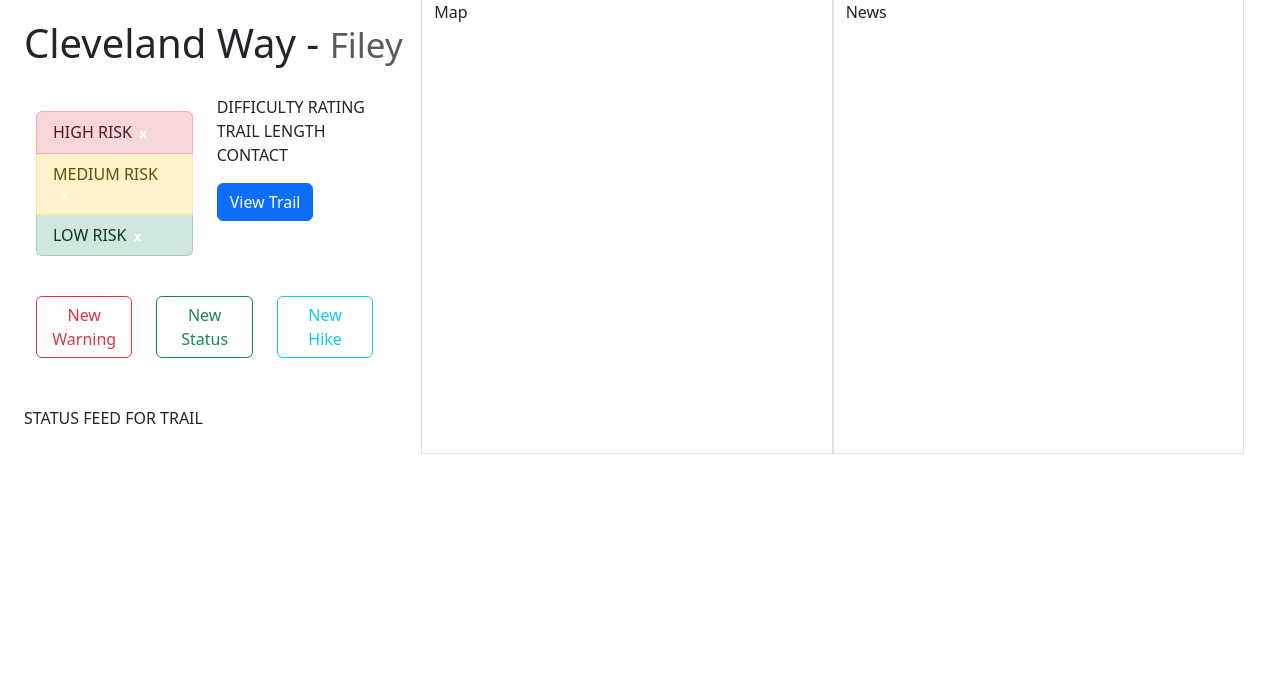
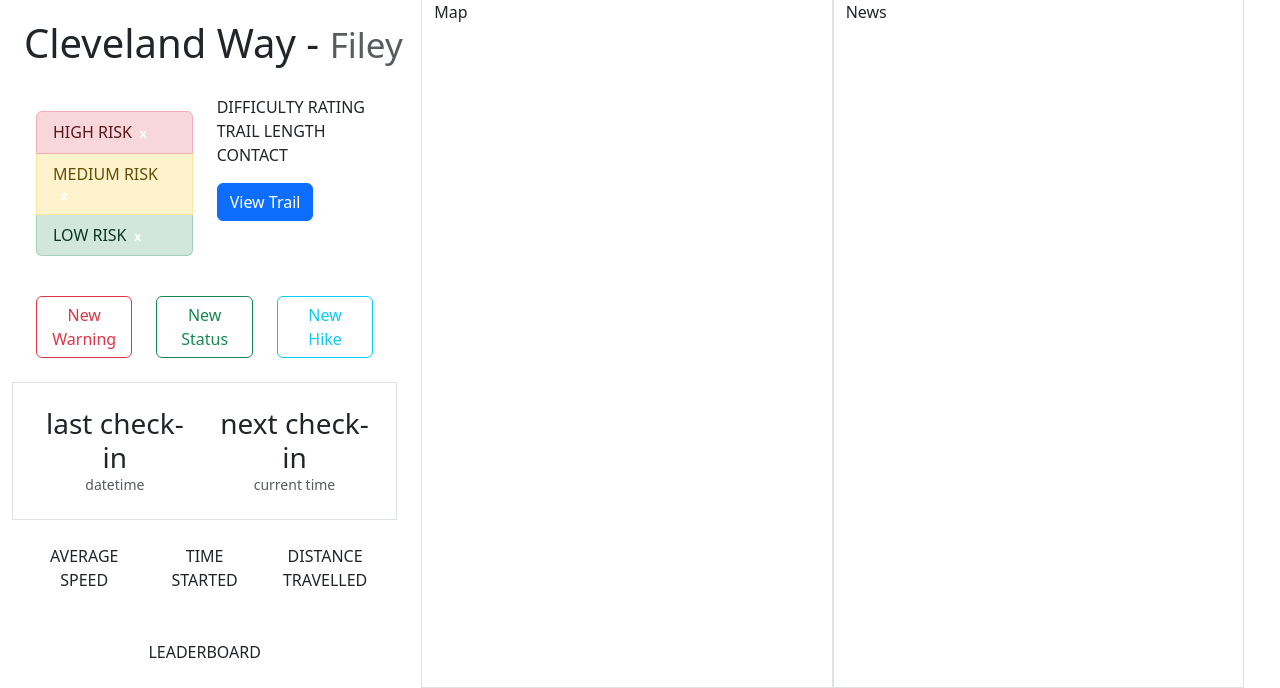
Before and after one commit to cadeclark101/hikeme, a Django app: page / in a window 1280 px wide. Shown: the part 151-839 px from the top of the page. Before the commit the page ends 605 px from the top, so only its background shows below. Run offline with Django 4.2, Linux system fonts and the light colour scheme; a user stored in the database is signed in; data comes from the database, SQL or seed files in the repository; some libraries are stand-ins or nearby versions.

Commit message:
Added more front end elements to homepage

```diff
--- a/templates/home.html
+++ b/templates/home.html
@@ -15,9 +15,9 @@
                 <div class="row container-fluid">
                     <div class="col border-right">
                         <ul class="list-group py-3">
-                            <li class="list-group-item list-group-item-danger font-weight-bold">HIGH RISK<span class="badge badge-primary badge-pill float-right">x</span></li>
-                            <li class="list-group-item list-group-item-warning font-weight-bold">MEDIUM RISK<span class="badge badge-primary badge-pill float-right">x</span></li>
-                            <li class="list-group-item list-group-item-success font-weight-bold">LOW RISK<span class="badge badge-primary badge-pill float-right">x</span></li>
+                            <li class="list-group-item list-group-item-danger font-weight-bold float-left">HIGH RISK<span class="badge badge-primary badge-pill float-right">x</span></li>
+                            <li class="list-group-item list-group-item-warning font-weight-bold float-left">MEDIUM RISK<span class="badge badge-primary badge-pill float-right">x</span></li>
+                            <li class="list-group-item list-group-item-success font-weight-bold float-left">LOW RISK<span class="badge badge-primary badge-pill float-right">x</span></li>
                         </ul>
                     </div>
                     <div class="col">
@@ -40,8 +40,35 @@
                     </div>
                 </div>
 
+                <div class="row py-4 container-fluid border">
+                    <div class="col border-right text-center">
+                        <span class="h3">last check-in</span>
+                        <br>
+                        <small class="text-muted">datetime</small>
+                    </div>
+                    <div class="col border-left text-center">
+                        <span class="h3">next check-in</span>
+                        <br>
+                        <small class="text-muted">current time</small>
+                    </div>
+                </div>
+
                 <div class="row py-4 container-fluid">
-                    STATUS FEED FOR TRAIL
+                    <div class="col border-right text-center">
+                        AVERAGE SPEED
+                    </div>
+                    <div class="col border-right text-center">
+                        TIME STARTED
+                    </div>
+                    <div class="col  text-center">
+                        DISTANCE TRAVELLED
+                    </div>
+                </div>
+
+                <div class="row py-4 container-fluid">
+                    <div class="col border-right border-left text-center">
+                        LEADERBOARD
+                    </div>
                 </div>
             </div>
 
```
